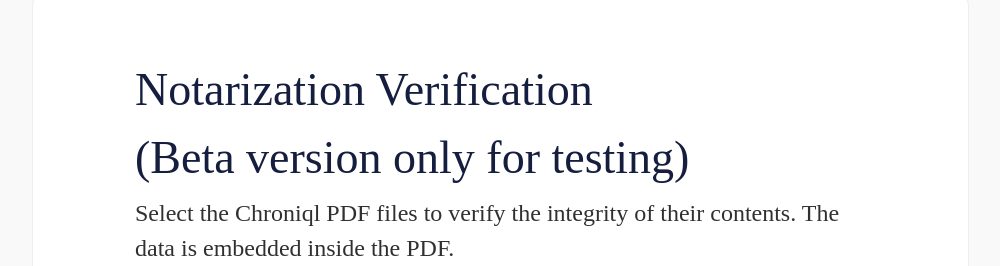
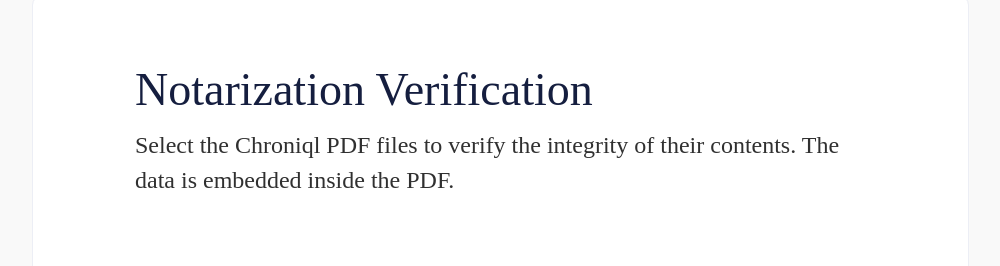
Before and after one commit to AkarionDevelopers/verify, a website with bundled scripts: page app/index.html in a window 1280 px wide. Shown: the part 175-441 px from the top of the page, without its empty margins (140-1140 px from the left). Built offline with nearby package versions, Linux system fonts and the light colour scheme.

Commit message:
Revert "DEV-3214 Beta version only for testing"
This reverts commit d30fda6864f2573b3bf9dc967400268e1c9ab31d.

```diff
--- a/app/index.html
+++ b/app/index.html
@@ -20,7 +20,6 @@
           <div class=innerContainer>
             <div id="buttonReturnVerifier">Verifier</div>
             <h1>Notarization Verification</h1>
-            <h1>(Beta version only for testing)</h1>
             <div id="descriptionTop">Select the Chroniql PDF files to verify the integrity of their contents. The data is embedded inside the PDF.</div>
             <div id="instruction">
               <img class="infoLogo" src="images/info-circle-light.svg" width="19" height="19" alt="Logo"></img>
```
